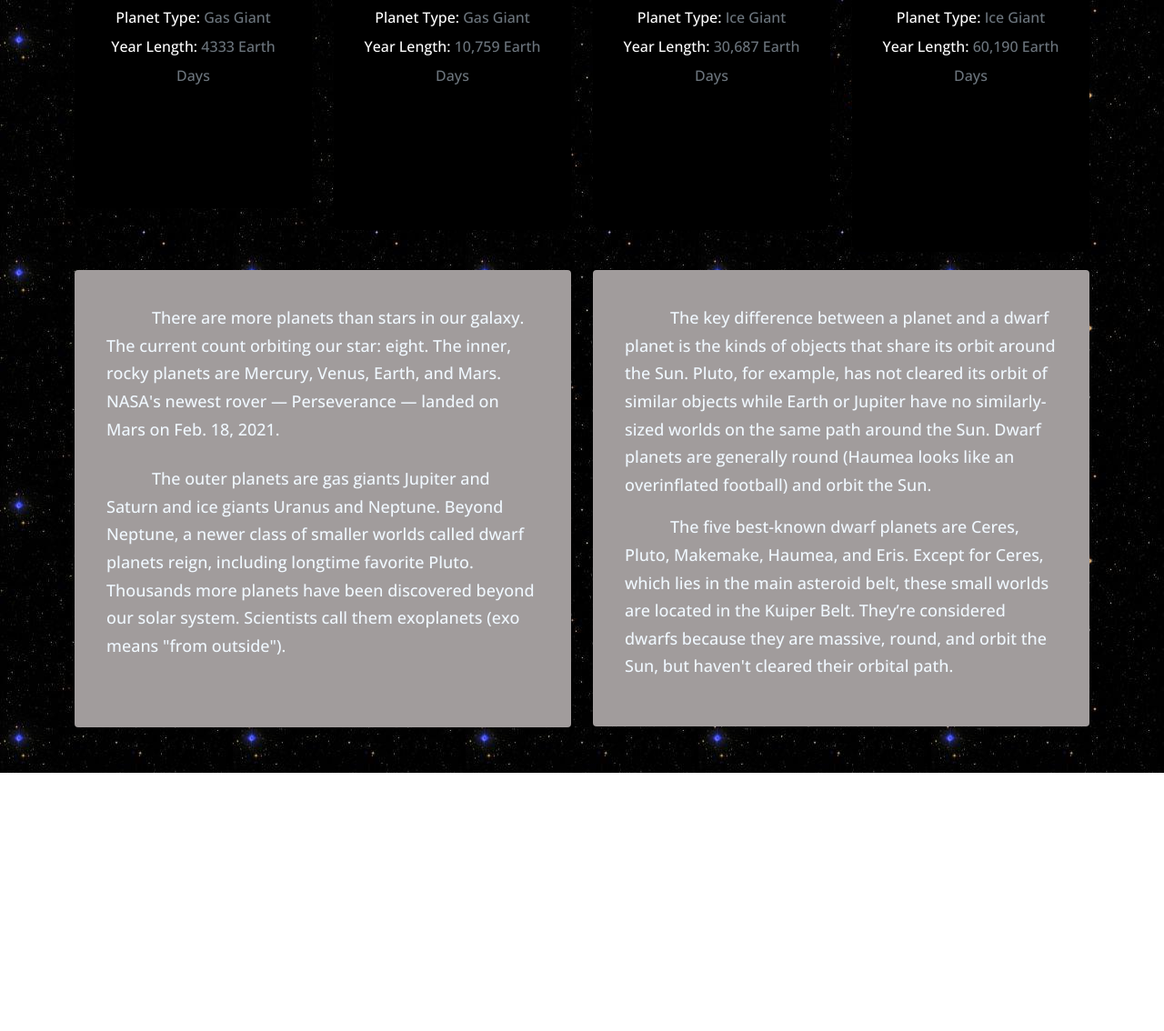
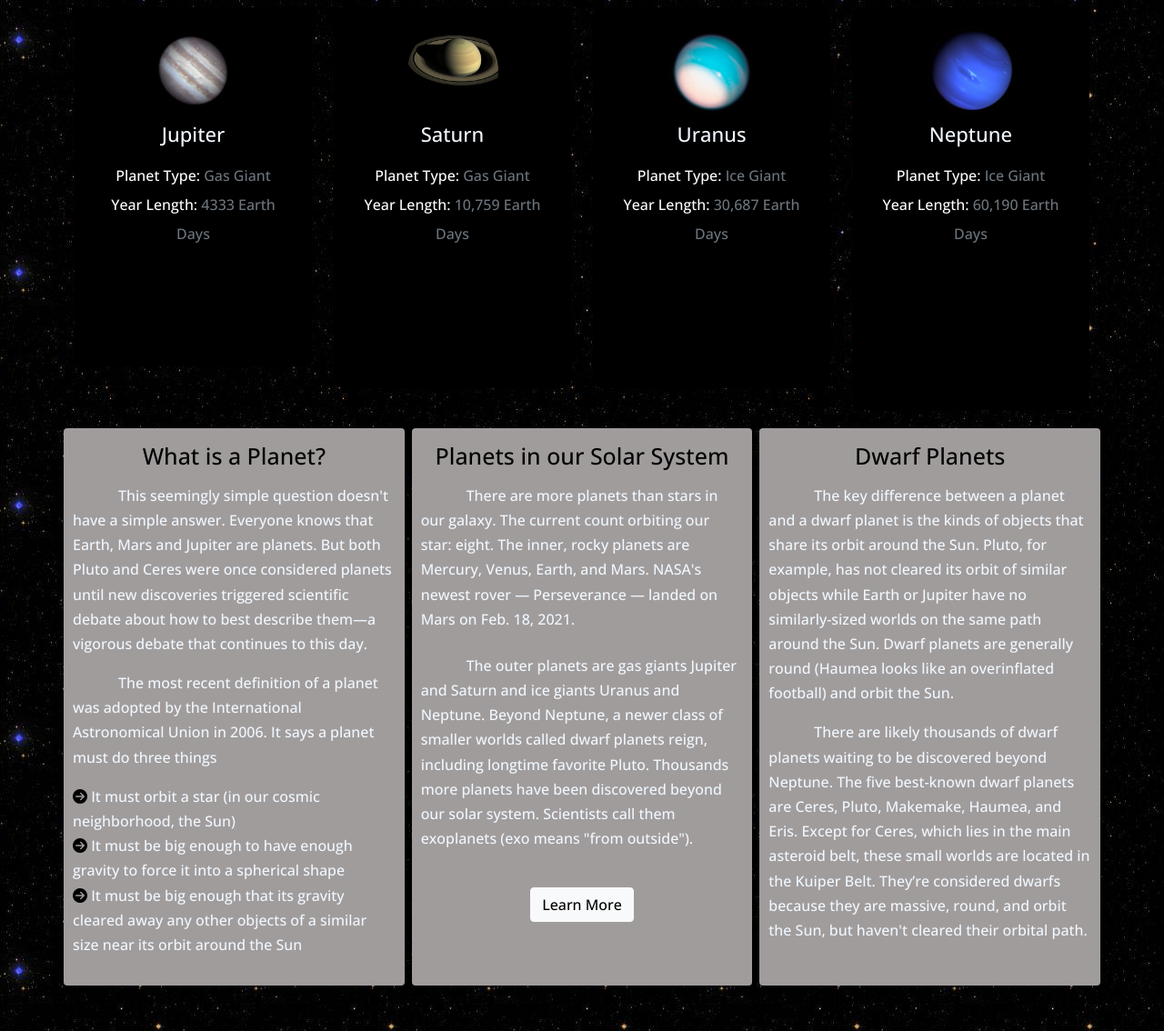
Before and after one commit to wkshelley/portfolio-final-project, a plain HTML site: page planets.html in a window 1280 px wide. Shown: the part 856-1990 px from the top of the page at 91% size. Before the commit the page ends 1706 px from the top, so only its background shows below. Drawn offline with nearby package versions, Linux system fonts and the light colour scheme.

Commit message:
fixed spacing issues in milkyway.html.   added new column to grid with context <p> in planets.html.

```diff
--- a/planets.html
+++ b/planets.html
@@ -26,7 +26,7 @@
       rel="stylesheet"
     />
     <link rel="stylesheet" href="styles/planets.css" />
-    <title>Document</title>
+    <title>Planets NASA</title>
   </head>
   <body>
  <nav class="navbar navbar-expand-lg navbar-light bg-dark rounded-3">
@@ -89,7 +89,7 @@
       <div class="d-flex justify-content-center "><h2 class=" pe-5"> Planets <span class="slider-text pe-5"> 8</span> </h2><h2 class="ps-5">  Dwarf Planets <span class="slider-text">5 </span> </h2></div>
     </div>
     <div class="carousel-item">
-      <div class="d-flex justify-content-center"><h2 class="pe-5">Moons  <span class="slider-text ps-2 pe-5">+200</span></h2> <h2 class="ps-5">Sun  <span class="slider-text">1</span></h2>    </div>
+      <div class="d-flex justify-content-center"><h2 class="pe-5">Moons  <span class="slider-text ps-2 pe-5">+200</span></h2> <h2 class="ms-5 ps-5">Sun  <span class="slider-text">1</span></h2>    </div>
 
     </div>
     <div class="carousel-item">
@@ -106,7 +106,17 @@
     <span class="visually-hidden">Next</span>
   </button>
 </div>
-    <div class="d-none d-sm-block container">
+<section class=" mt-5">
+  <h4 class="text-center">On This Page</h4>
+  <ul class="text-center">
+    <li><a href="#solar">Our Solar System</a></li>
+    <li><a href="#planet">What is a Planet?</a></li>
+      <li><a href="#dwarf-planet">Dwarf Planets</a></li>
+  </ul>
+
+</section>
+<div class="d-none d-sm-block container">
+
       <div class="row text-center">
         <div class="col-md-3 card-container">
           <div class="card card-flip">
@@ -209,6 +219,7 @@
         </div>
       </div>
         <div class="row text-center">
+             <div class="text-center text-muted"><em><i class="far fa-hand-pointer"></i> Hover planets to learn more</em> </div>
            <div class="col-md-3 card-container">
           <div class="card card-flip">
             <div class="front card-block">
@@ -312,16 +323,24 @@ The first planet located through mathematical calculations, rather than by teles
     </div>
     <div class="container">
       <div class="row">
-        <div class="col-md">
-          <div class=" description-box rounded">
-<p >There are more planets than stars in our galaxy. The current count orbiting our star: eight.
+        <div class="col-md description-box rounded me-2">
+            <h5 class="text-center text-black pb-2" id="planet">What is a Planet?</h5>
+<p >This seemingly simple question doesn't have a simple answer. Everyone knows that Earth, Mars and Jupiter are planets. But both Pluto and Ceres were once considered planets until new discoveries triggered scientific debate about how to best describe them—a vigorous debate that continues to this day.</p> <p>The most recent definition of a planet was adopted by the International Astronomical Union in 2006. It says a planet must do three things </p>
+<li><i class="fas fa-arrow-circle-right text-black"></i>  It must orbit a star (in our cosmic neighborhood, the Sun)</li><li><i class="fas fa-arrow-circle-right text-black"></i> It must be big enough to have enough gravity to force it into a spherical shape</li><li><i class="fas fa-arrow-circle-right text-black"></i> It must be big enough that its gravity cleared away any other objects of a similar size near its orbit around the Sun</li></p>
+</div>
+
+<div class="col-md description-box rounded me-2">
+  <h5 class="text-center text-black pb-2" id="solar">Planets in our Solar System</h5>
+    <p >There are more planets than stars in our galaxy. The current count orbiting our star: eight.
 The inner, rocky planets are Mercury, Venus, Earth, and Mars. NASA's newest rover — Perseverance — landed on Mars on Feb. 18, 2021. </p> <p class=" pt-2 pb-4">The outer planets are gas giants Jupiter and Saturn and ice giants Uranus and Neptune.
 Beyond Neptune, a newer class of smaller worlds called dwarf planets reign, including longtime favorite Pluto. Thousands more planets have been discovered beyond our solar system. Scientists call them exoplanets (exo means "from outside").</p>
-</div></div>
-<div class="col-md">
-  <div class="description-box rounded">
-    <p>The key difference between a planet and a dwarf planet is the kinds of objects that share its orbit around the Sun. Pluto, for example, has not cleared its orbit of similar objects while Earth or Jupiter have no similarly-sized worlds on the same path around the Sun. Dwarf planets are generally round (Haumea looks like an overinflated football) and orbit the Sun.</p><p> The five best-known dwarf planets are Ceres, Pluto, Makemake, Haumea, and Eris. Except for Ceres, which lies in the main asteroid belt, these small worlds are located in the Kuiper Belt. They’re considered dwarfs because they are massive, round, and orbit the Sun, but haven't cleared their orbital path.</p>
-  </div>
+<div class=" text-center"><a href="https://exoplanets.nasa.gov/alien-worlds/ways-to-find-a-planet/" target="_blank" alt="planet button" title="NASA Planet button link"><button class="btn btn-light explore-button">Learn More</button></a></div>
+</div>
+
+<div class="col-md description-box rounded">
+  <h5 class="text-center text-black pb-2" id="dwarf-planet">Dwarf Planets </h5>
+
+    <p>The key difference between a planet and a dwarf planet is the kinds of objects that share its orbit around the Sun. Pluto, for example, has not cleared its orbit of similar objects while Earth or Jupiter have no similarly-sized worlds on the same path around the Sun. Dwarf planets are generally round (Haumea looks like an overinflated football) and orbit the Sun.</p><p> There are likely thousands of dwarf planets waiting to be discovered beyond Neptune. The five best-known dwarf planets are Ceres, Pluto, Makemake, Haumea, and Eris. Except for Ceres, which lies in the main asteroid belt, these small worlds are located in the Kuiper Belt. They’re considered dwarfs because they are massive, round, and orbit the Sun, but haven't cleared their orbital path.</p>
 
 </div>
 </div>
--- a/styles/milkyway.css
+++ b/styles/milkyway.css
@@ -23,11 +23,16 @@ h3 {
 }
 
 h5 {
-  color: var(--primary-color);
+  color: var(--seconday-color);
   font-family: var(--default-font-family);
+  font-weight: bold;
+  font-size: 20px;
   text-align: center;
-  padding: 30px 55px;
-  margin: 0 40px;
+  padding: 10px 55px;
+}
+
+a h5:hover {
+  color: #0b58c6;
 }
 
 figcaption {
@@ -52,7 +57,7 @@ p {
 }
 .milkyway-description:hover {
   background: #606163;
-  transition: 0.5s ease-in-out;
+  transition: 0.8s ease-in-out;
 }
 
 .milkyway {
--- a/styles/planets.css
+++ b/styles/planets.css
@@ -6,10 +6,24 @@ body {
   margin: 50px 20px 50px 20px;
 }
 
+a {
+  color: #f1c79d;
+  text-decoration: none;
+}
+
 h2 {
   color: #f1c79d;
   font-size: 28px;
   font-weight: bold;
+}
+
+h4 {
+  font-family: var(--default-font-family);
+  font-size: 22px;
+}
+
+h5 {
+  font-size: 25px;
 }
 
 li {
@@ -18,6 +32,9 @@ li {
 
 p {
   margin-top: -50px;
+}
+ul {
+  padding-right: 2rem;
 }
 
 .carousel {
@@ -80,18 +97,25 @@ p {
 }
 .description-box {
   background-color: rgb(161, 156, 156);
-  padding: 35px;
+  padding: 15px 10px;
   line-height: 1.7;
   margin-top: 0px;
 }
 .description-box:hover {
-  background-color: #212529;
+  background-color: #4c5155;
+  transition: 0.8s ease-in-out;
 }
 .description-box p {
-  font-size: 18px;
+  font-size: 16px;
   line-height: 1.7;
   margin-top: 2px;
   text-indent: 50px;
+}
+
+.explore-button:hover {
+  background-color: rgb(161, 156, 156);
+  color: #f6f1e9;
+  transition: 0.8 ease-in-out;
 }
 
 .navbar {
```
Also changed, not shown: milkway.html (+2 -2 lines).
